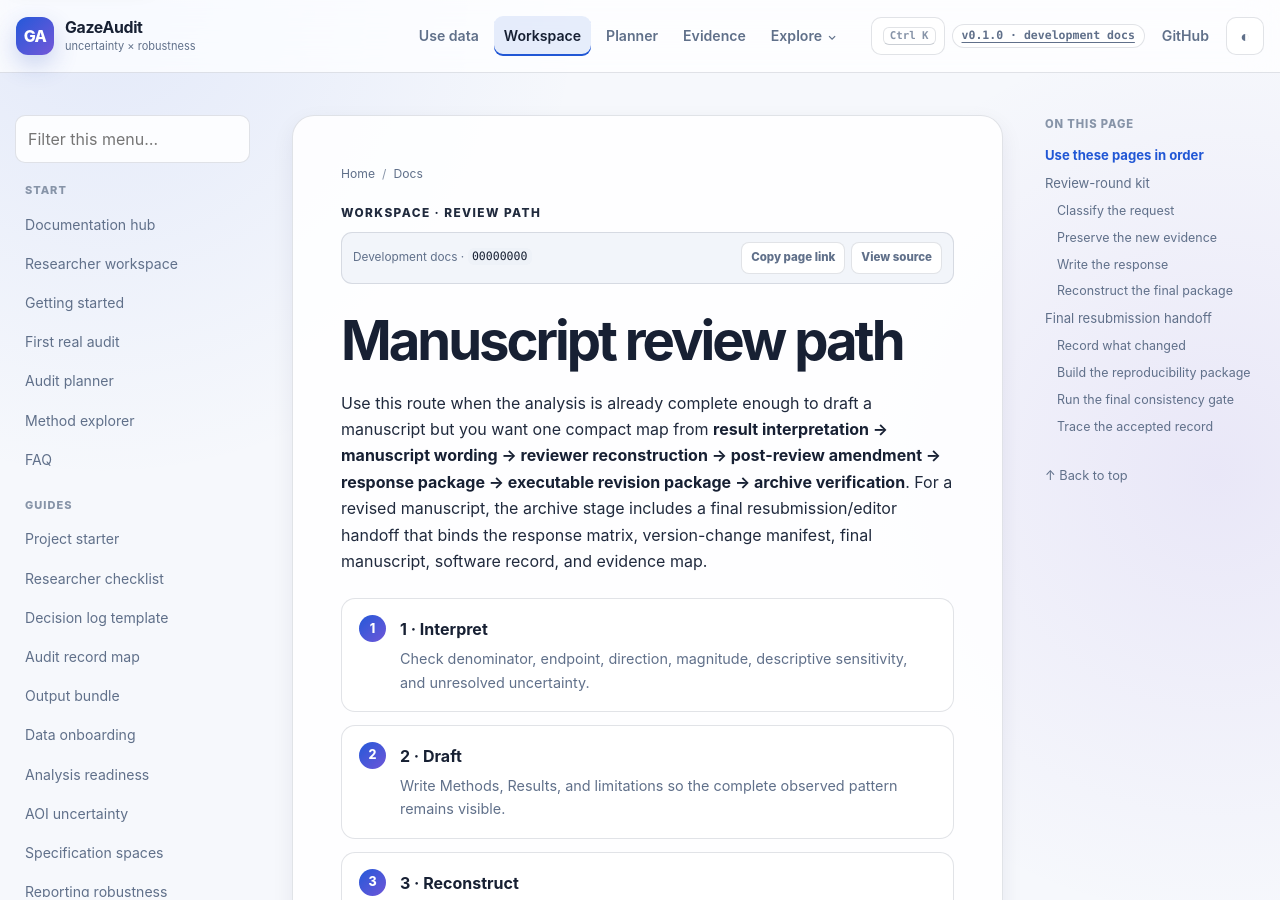
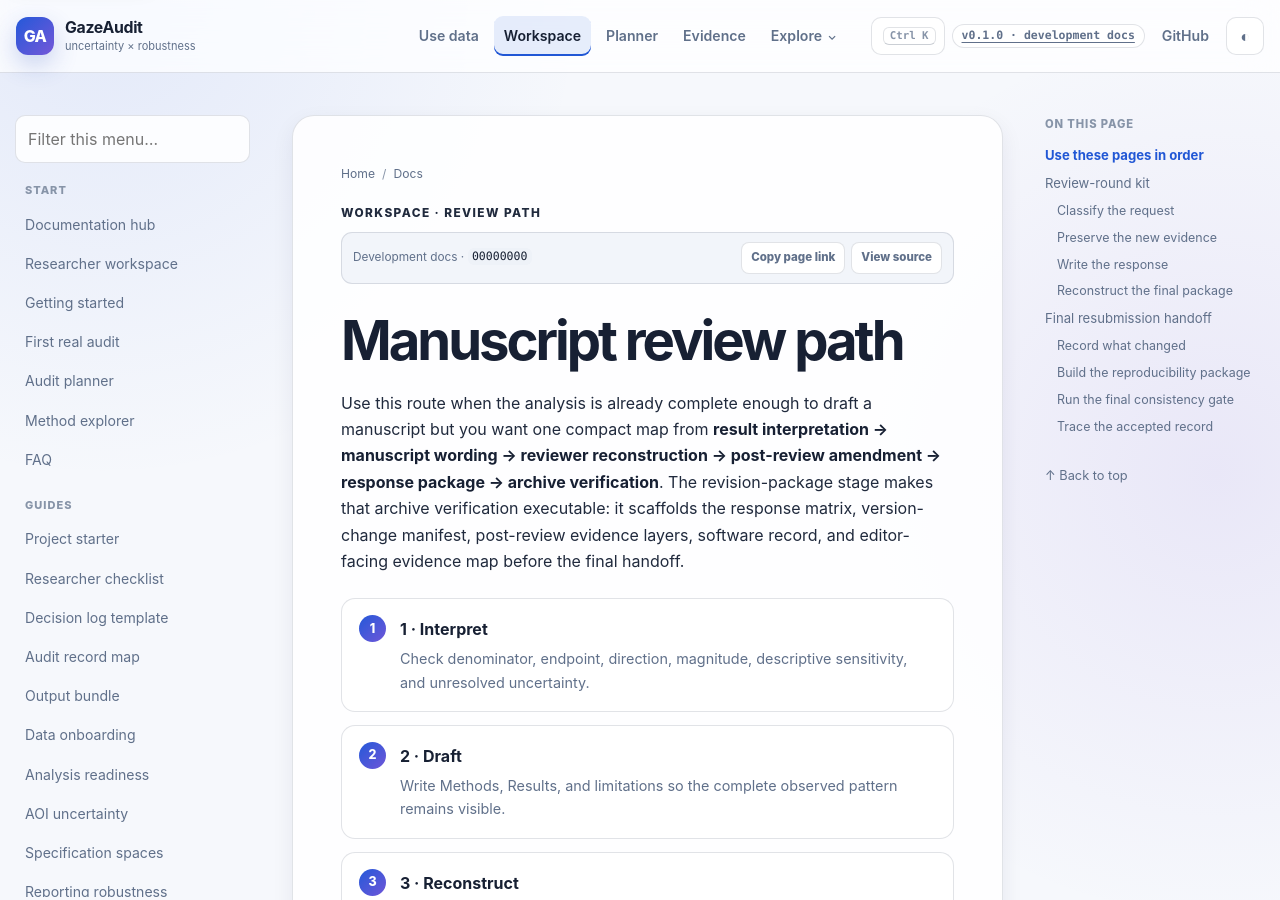
Before and after one commit to stefanosbalaskas/GazeAudit, a Jekyll site: the page built from docs/workspace/manuscript-review-path.md, in a window 1280 px wide and 900 px high. Built offline with Jekyll 4.4.1, drawn with Linux system fonts in a browser that asks for light colours; some of the changed text lies outside the part shown.

Commit message:
docs: preserve review path contracts

```diff
--- a/docs/workspace/manuscript-review-path.md
+++ b/docs/workspace/manuscript-review-path.md
@@ -9,7 +9,7 @@ search_keywords: manuscript reviewer readiness reconstruction revision amendment
 
 # Manuscript review path
 
-Use this route when the analysis is already complete enough to draft a manuscript but you want one compact map from **result interpretation → manuscript wording → reviewer reconstruction → post-review amendment → response package → executable revision package → archive verification**. For a revised manuscript, the archive stage includes a final resubmission/editor handoff that binds the response matrix, version-change manifest, final manuscript, software record, and evidence map.
+Use this route when the analysis is already complete enough to draft a manuscript but you want one compact map from **result interpretation → manuscript wording → reviewer reconstruction → post-review amendment → response package → archive verification**. The revision-package stage makes that archive verification executable: it scaffolds the response matrix, version-change manifest, post-review evidence layers, software record, and editor-facing evidence map before the final handoff.
 
 <div class="workflow-steps">
   <div class="workflow-step"><strong>1 · Interpret</strong><p>Check denominator, endpoint, direction, magnitude, descriptive sensitivity, and unresolved uncertainty.</p></div>
@@ -103,6 +103,6 @@ A reviewer-requested exclusion, threshold, endpoint, measurement assumption, or
 </div>
 
 <div class="callout info">
-<strong>Structural validation is not scientific validation.</strong>
-The revision-package validator checks expected files and manifest integrity. It does not classify the study, judge whether the specification space is defensible, predict acceptance, or convert editorial status into empirical evidence.
+<strong>The route does not classify your study.</strong>
+Structural validation is not scientific validation. The revision-package validator checks expected files and manifest integrity. It does not classify the study, judge whether the specification space is defensible, predict acceptance, or convert editorial status into empirical evidence.
 </div>
```
